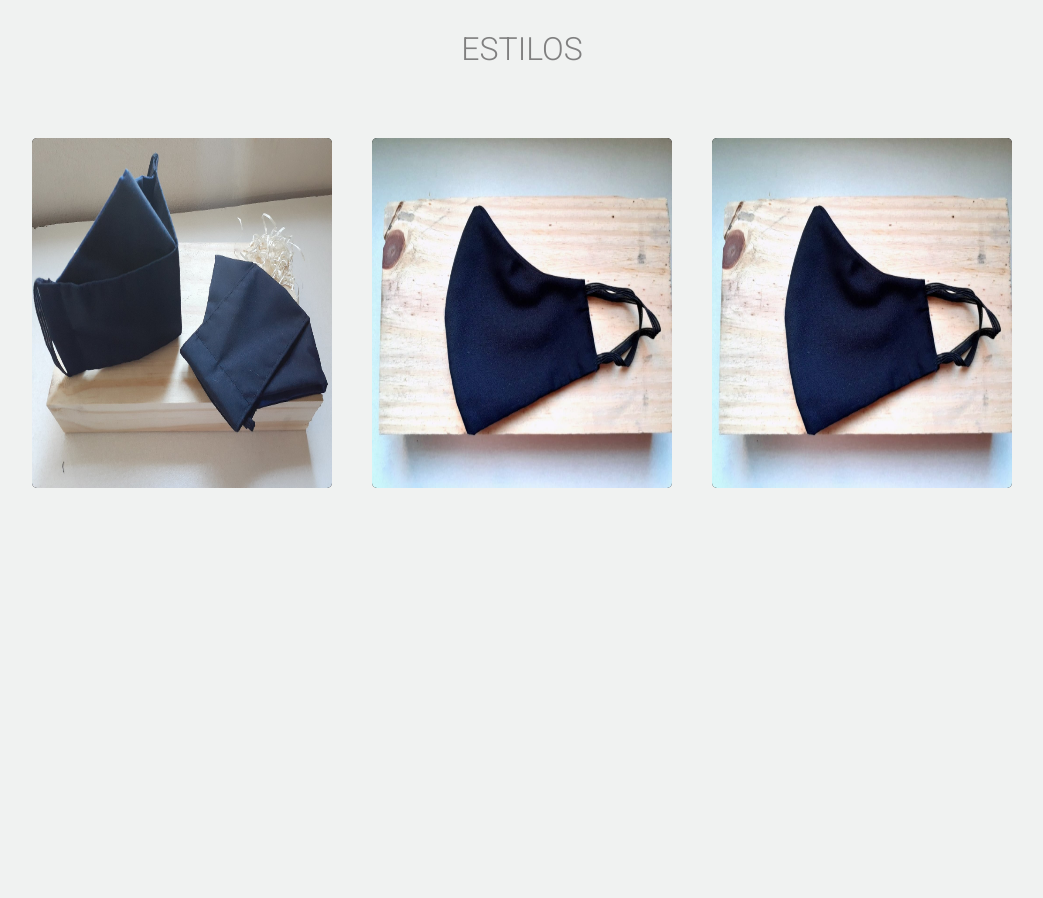
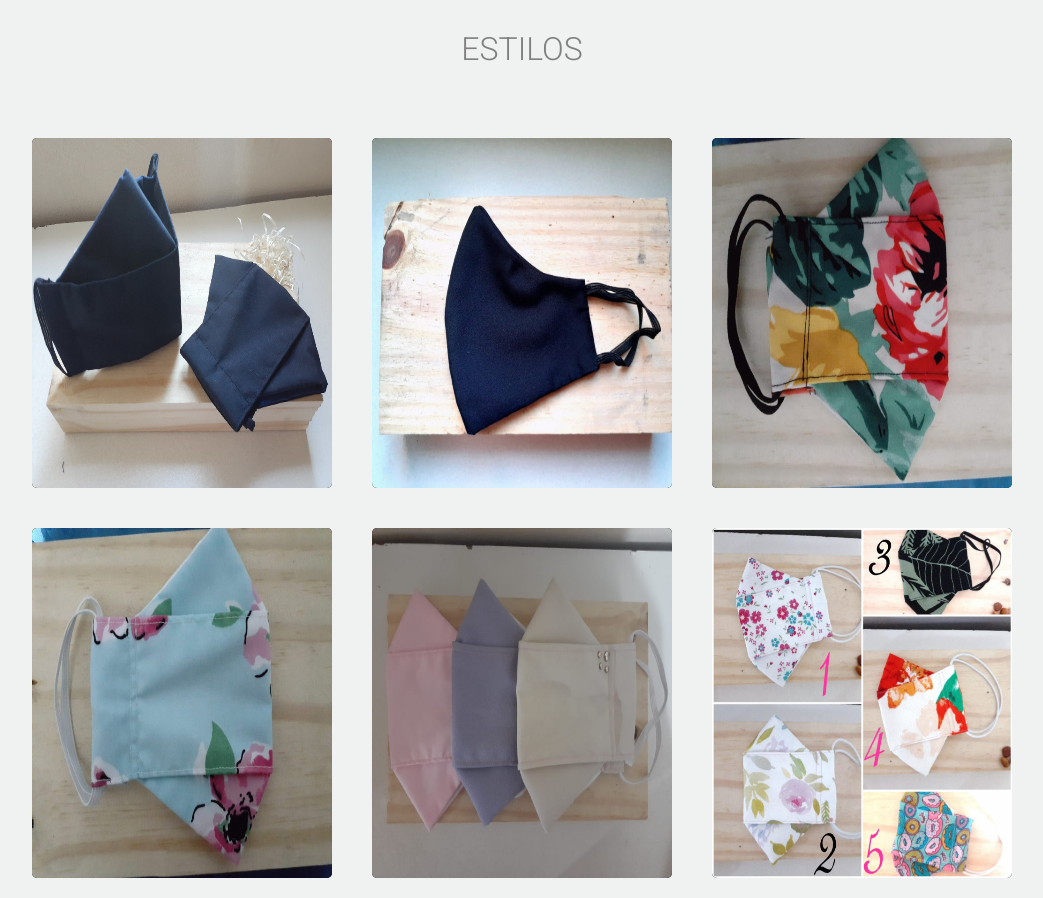
Before and after one commit to ramirezleonel/proyectoang, a website: page index.html in a window 1280 px wide. Shown: the part 820-1718 px from the top of the page, without its empty margins (118-1161 px from the left). Before the commit the page ends 1328 px from the top, so only its background shows below. Drawn offline with nearby package versions, Linux system fonts and the light colour scheme.

Commit message:
se agregaron mas imagenes

```diff
--- a/animationHeader.js
+++ b/animationHeader.js
@@ -10,7 +10,7 @@ count,
 size = 7,
 speed = 20,
 lights = new Array,
-colors = ['#d59254','#ffffff','#1f2839','#cf7693'];
+colors = ['#2196f3','#ffffff','pink','#cf7693'];
 
 canvas.setAttribute('width',w);
 canvas.setAttribute('height',h);
--- a/css/header.css
+++ b/css/header.css
@@ -41,7 +41,10 @@ html, body{
     background-size: contain;
     background-image:url(../assets/images/barbijos-1.jpeg);
     background-size: 100% 100%;
+    filter: brightness(55%);
 }
+
+
 .arrow-position-bottom{
     display: flex;
     justify-content: center;
@@ -53,13 +56,13 @@ html, body{
     position: absolute ;
     bottom: 2%;
     color:var(--title-color-jah);
-    animation: bounce 2s infinite linear;
+    animation: bounces 1s infinite linear;
 }
-@keyframes bounce {
+@keyframes bounces {
 	0% {transform: translateX(-50%) translateY(-50%)}
-	25% {transform: translateX(-50%) translateY(-65%)}
+	25% {transform: translateX(-50%) translateY(-60%)}
 	50% {transform: translateX(-50%) translateY(-50%)}
-	75% {transform: translateX(-50%) translateY(-35%)}
+	75% {transform: translateX(-50%) translateY(-40%)}
 	100% {transform: translateX(-50%) translateY(-50%)}
 }
 
--- a/index.html
+++ b/index.html
@@ -34,15 +34,12 @@
       <a href="#"><i class="fa fa-bars"></i></a>
     </div>
 
-      <div class="hero">
+      <div class="hero"></div>
       <h1 class="title"><span class="title-jah" >JAH</span><span class="title-s">S'</span>
         <br><span class="title-main">BARBIJOS</span>
       </h1>
       <div class="arrow-position-bottom">
         <i class="fas fa-chevron-down fa-3x arrow"></i>
-          </div>
-
-
       </div>
 
             <div class="contenedor">
@@ -53,7 +50,6 @@
 
 
               <div class="contenedor_tarjeta">
-
                   <figure id="tarjeta">
                     <img src="assets/images/barbijos-1.jpeg" class="frontal" alt="">
                     <figcaption class="trasera">
@@ -63,11 +59,9 @@
                         <button class="show-image">VER IMAGEN</button>
                     </figcaption>
                   </figure>
-
               </div>
 
               <div class="contenedor_tarjeta">
-
                   <figure id="tarjeta">
                     <img src="assets/images/barbijos-2.jpeg" class="frontal" alt="">
                     <figcaption class="trasera">
@@ -77,13 +71,47 @@
                       <button class="show-image">VER IMAGEN</button>
                     </figcaption>
                   </figure>
-
               </div>
 
               <div class="contenedor_tarjeta">
+                  <figure id="tarjeta">
+                    <img src="assets/images/barbijos3.jpeg" class="frontal" alt="">
+                    <figcaption class="trasera">
+                      <h2 class="titulo">MODELO 3</h2>
+                      <hr>
+                      <p>Lorem ipsum dolor sit amet, consectetur adipisicing elit. Quis cupiditate voluptates ipsum suscipit, aspernatur eum, amet nemo architecto nihil corrupti.</p>
+                      <button class="show-image">VER IMAGEN</button>
+                    </figcaption>
+                  </figure>
 
+              </div>
+              <div class="contenedor_tarjeta">
                 <figure id="tarjeta">
-                    <img src="assets/images/barbijos-2.jpeg" class="frontal" alt="">
+                  <img src="assets/images/barbijos5.jpeg" class="frontal" alt="">
+                  <figcaption class="trasera">
+                    <h2 class="titulo">MODELO 3</h2>
+                    <hr>
+                    <p>Lorem ipsum dolor sit amet, consectetur adipisicing elit. Quis cupiditate voluptates ipsum suscipit, aspernatur eum, amet nemo architecto nihil corrupti.</p>
+                    <button class="show-image">VER IMAGEN</button>
+                  </figcaption>
+                </figure>
+
+            </div>
+            <div class="contenedor_tarjeta">
+              <figure id="tarjeta">
+                <img src="assets/images/barbijos6.jpeg" class="frontal" alt="">
+                <figcaption class="trasera">
+                  <h2 class="titulo">MODELO 3</h2>
+                  <hr>
+                  <p>Lorem ipsum dolor sit amet, consectetur adipisicing elit. Quis cupiditate voluptates ipsum suscipit, aspernatur eum, amet nemo architecto nihil corrupti.</p>
+                  <button class="show-image">VER IMAGEN</button>
+                </figcaption>
+              </figure>
+
+          </div>
+          <div class="contenedor_tarjeta">
+            <figure id="tarjeta">
+              <img src="assets/images/barbijos7.jpeg" class="frontal" alt="">
               <figcaption class="trasera">
                 <h2 class="titulo">MODELO 3</h2>
                 <hr>
```
Also changed, not shown: assets/images/babijos4.jpeg (added), assets/images/barbijos10.jpeg (added), assets/images/barbijos11.jpeg (added), assets/images/barbijos12.jpeg (added), assets/images/barbijos13.jpeg (added), assets/images/barbijos3.jpeg (added), assets/images/barbijos5.jpeg (added), assets/images/barbijos6.jpeg (added), assets/images/barbijos7.jpeg (added), assets/images/barbijos8.jpeg (added), assets/images/barbijos9.jpeg (added), assets/images/color barbijos.jpeg (added), assets/images/icono_barbijo_gris.png (added). Lines whose indentation alone changed are shown as unchanged.
